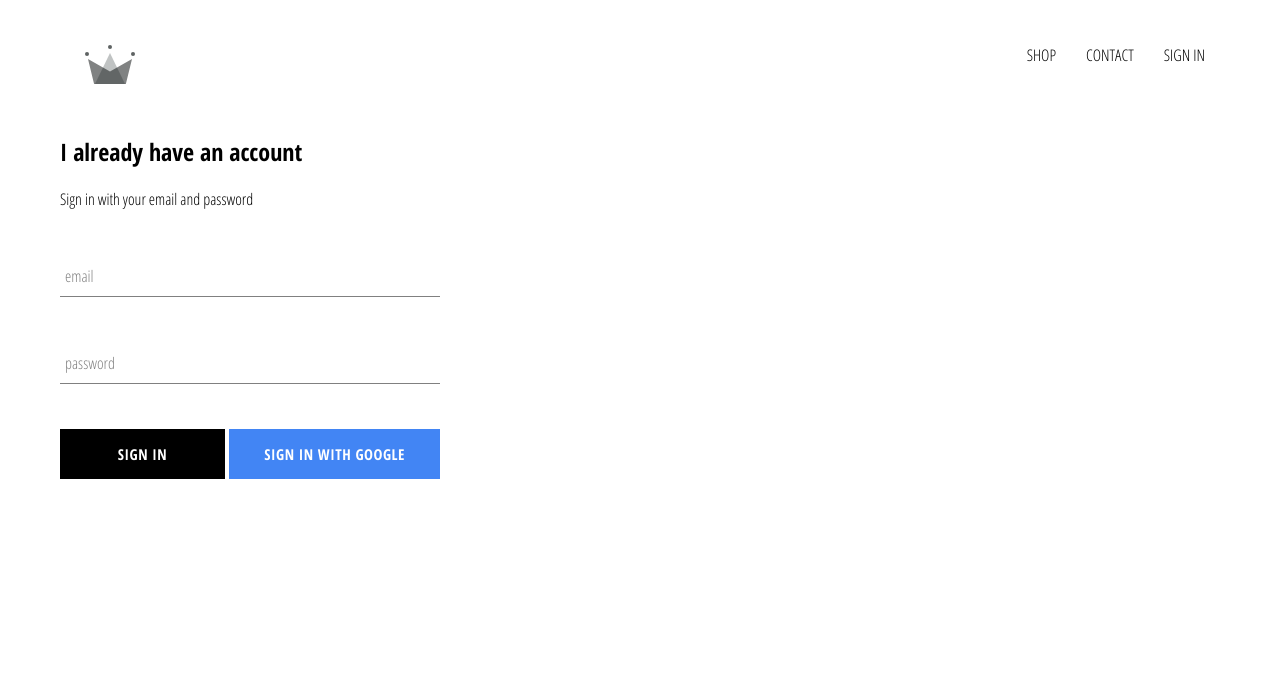
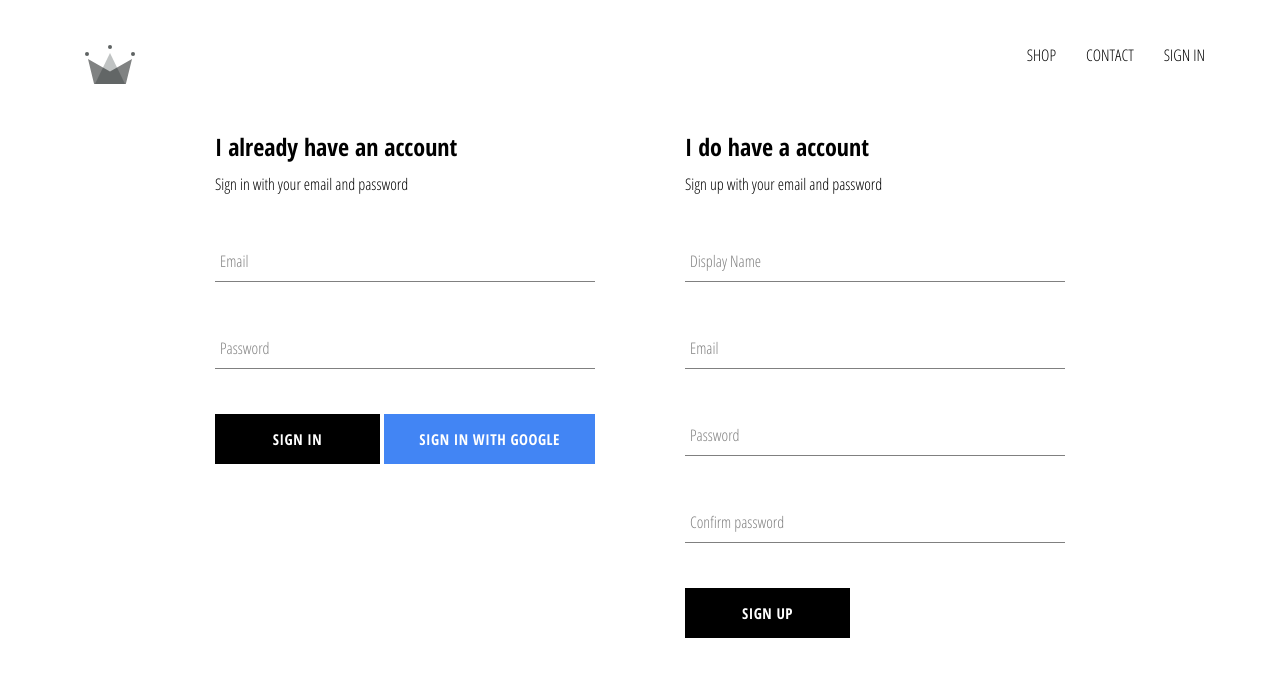
Before and after one commit to AndryushaYP/clothing-store, a React (Create React App) app: page /signin in a window 1280 px wide. Shown: the top 676 px of the page. Built offline with nearby package versions, Linux system fonts and the light colour scheme; no server answers.

Commit message:
[add]: SignUp and fixed handleChange from SignIn/SignUp

```diff
--- a/src/App.js
+++ b/src/App.js
@@ -10,10 +10,22 @@ import { auth, createUserProfileDocument } from "./firebase/firebase.utils";
 const App = () => {
   const [currentUser, setCurrentUser] = React.useState(null);
   React.useEffect(() => {
-    auth.onAuthStateChanged(async (user) => {
-      createUserProfileDocument(user);
+    auth.onAuthStateChanged(async (userAuth) => {
+      if (userAuth) {
+        const userRef = await createUserProfileDocument(userAuth);
+
+        userRef.onSnapshot((snapShot) => {
+          setCurrentUser({
+            id: snapShot.id,
+            ...snapShot.data(),
+          });
+        });
+      }
+      setCurrentUser(userAuth);
     });
   }, []);
+
+  console.log(currentUser);
 
   return (
     <div>
--- a/src/components/FormInput/FormInput.component.jsx
+++ b/src/components/FormInput/FormInput.component.jsx
@@ -4,9 +4,9 @@ import "./FormInput.styles.scss";
 const FormInput = ({ onChange, label, ...props }) => {
   return (
     <div className="group">
-      <input className="form-input" onChange={onChange} {...props} />
+      <input className="form-input" onChange={onChange} value={props.value} {...props} />
       {label ? (
-        <label className={`${props.value ? "shrink" : ""} form-input-label`}>{label}</label>
+        <label className={`${props.value.length ? "shrink" : ""} form-input-label`}>{label}</label>
       ) : null}
     </div>
   );
--- a/src/components/SignIn/SignIn.component.jsx
+++ b/src/components/SignIn/SignIn.component.jsx
@@ -14,15 +14,15 @@ const SignIn = () => {
 
   const handleChange = (e) => {
     const { value, name } = e.target;
-    setData({ [name]: value });
+    setData({ ...data, [name]: value });
   };
   return (
     <div className="sign-in">
-      <h2>I already have an account</h2>
+      <h2 className="title">I already have an account</h2>
       <span>Sign in with your email and password</span>
       <form action="" onSubmit={handleSubmit}>
         <FormInput
-          label="email"
+          label="Email"
           name="email"
           type="email"
           value={data.email}
@@ -30,7 +30,7 @@ const SignIn = () => {
           required
         />
         <FormInput
-          label="password"
+          label="Password"
           name="password"
           type="password"
           value={data.password}
--- /dev/null
+++ b/src/components/SignUp/SignUp.component.jsx
@@ -0,0 +1,80 @@
+import React from "react";
+import "./SignUp.styles.scss";
+import FormInput from "../FormInput/FormInput.component";
+import CustomButton from "../CustomButton/CustomButton.component";
+import { auth, createUserProfileDocument } from "../../firebase/firebase.utils";
+
+const SignUp = () => {
+  const [data, setData] = React.useState({
+    displayName: "",
+    email: "",
+    password: "",
+    confirmPassword: "",
+  });
+  const { displayName, email, password, confirmPassword } = data;
+
+  const handleSubmit = async (e) => {
+    e.preventDefault();
+    if (password !== confirmPassword) {
+      alert("Passwords dont match");
+      return;
+    }
+
+    try {
+      const { user } = await auth.createUserWithEmailAndPassword(email, password);
+      await createUserProfileDocument(user, { displayName });
+      setData({ displayName: "", email: "", password: "", confirmPassword: "" });
+    } catch (error) {
+      console.log(error);
+    }
+  };
+
+  const handleChange = (e) => {
+    const { name, value } = e.target;
+    setData({ ...data, [name]: value });
+  };
+
+  return (
+    <section className="sign-up">
+      <h2 className="title">I do have a account</h2>
+      <span>Sign up with your email and password</span>
+      <form className="sign-up-form" onSubmit={handleSubmit}>
+        <FormInput
+          type="text"
+          name="displayName"
+          value={displayName}
+          onChange={handleChange}
+          label="Display Name"
+          required
+        />
+        <FormInput
+          type="email"
+          name="email"
+          value={email}
+          onChange={handleChange}
+          label="Email"
+          required
+        />
+        <FormInput
+          type="password"
+          name="password"
+          value={password}
+          onChange={handleChange}
+          label="Password"
+          required
+        />
+        <FormInput
+          type="password"
+          name="confirmPassword"
+          value={confirmPassword}
+          onChange={handleChange}
+          label="Confirm password"
+          required
+        />
+        <CustomButton type="submit">SIGN UP</CustomButton>
+      </form>
+    </section>
+  );
+};
+
+export default SignUp;
--- /dev/null
+++ b/src/components/SignUp/SignUp.styles.scss
@@ -0,0 +1,9 @@
+.sign-up {
+  display: flex;
+  flex-direction: column;
+  width: 380px;
+
+  .title {
+    margin: 10px 0;
+  }
+}
--- a/src/pages/LoginAndRegisterPage/LoginAndRegisterPage.component.jsx
+++ b/src/pages/LoginAndRegisterPage/LoginAndRegisterPage.component.jsx
@@ -1,11 +1,13 @@
 import React from "react";
 import "./LoginAndRegisterPage.styles.scss";
 import SignIn from "../../components/SignIn/SignIn.component";
+import SignUp from "../../components/SignUp/SignUp.component";
 
 const LoginAndRegisterPage = () => {
   return (
     <section className="sign-in-and-sign-up">
       <SignIn />
+      <SignUp />
     </section>
   );
 };
--- a/src/pages/LoginAndRegisterPage/LoginAndRegisterPage.styles.scss
+++ b/src/pages/LoginAndRegisterPage/LoginAndRegisterPage.styles.scss
@@ -0,0 +1,6 @@
+.sign-in-and-sign-up {
+  width: 850px;
+  display: flex;
+  justify-content: space-between;
+  margin: 30px auto;
+}
```
